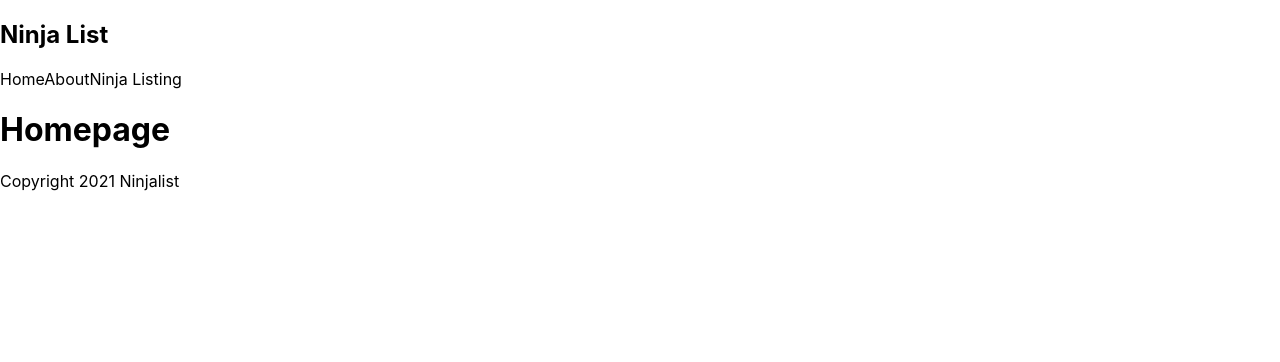
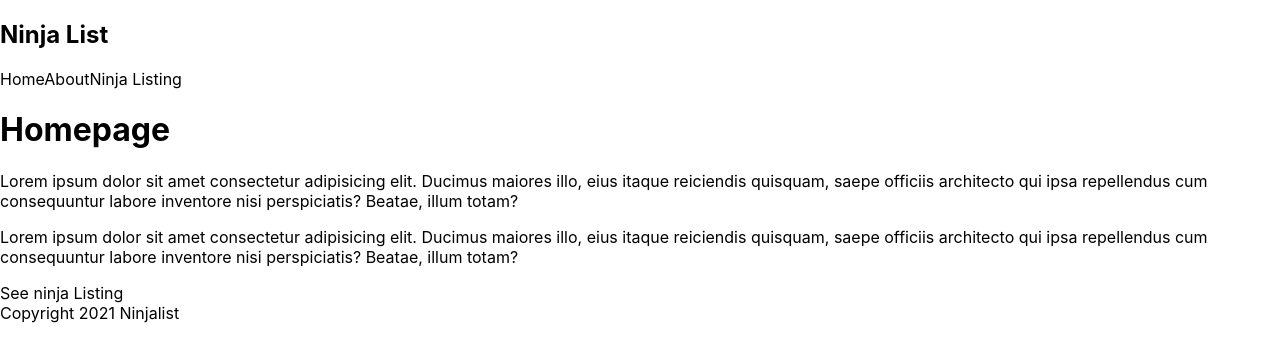
Before and after one commit to STomlinson1/nextjs-playground, a Next.js app in the folder ninjalist/: page / in a window 1280 px wide. Shown: the top 362 px of the page. Built offline with nearby package versions, Linux system fonts and the light colour scheme.

Commit message:
Create a Layout component to wrap the app.

```diff
--- /dev/null
+++ b/ninjalist/components/Layout.jsx
@@ -0,0 +1,14 @@
+import Navbar from './Navbar';
+import Footer from './Footer';
+
+const Layout = ({ children }) => {
+	return (
+		<div className="content">
+			<Navbar />
+			{children}
+			<Footer />
+		</div>
+	);
+};
+
+export default Layout;
--- a/ninjalist/components/Navbar.jsx
+++ b/ninjalist/components/Navbar.jsx
@@ -1,12 +1,20 @@
+import Link from 'next/link';
+
 const Navbar = () => {
 	return (
 		<nav>
 			<div className="logo">
 				<h1>Ninja List</h1>
 			</div>
-			<a>Home</a>
-			<a>About</a>
-			<a>Ninja Listing</a>
+			<Link href="/">
+				<a>Home</a>
+			</Link>
+			<Link href="/about">
+				<a>About</a>
+			</Link>
+			<Link href="/ninjas">
+				<a>Ninja Listing</a>
+			</Link>
 		</nav>
 	);
 };
--- a/ninjalist/pages/_app.js
+++ b/ninjalist/pages/_app.js
@@ -1,7 +1,12 @@
-import '../styles/globals.css'
+import Layout from '../components/Layout';
+import '../styles/globals.css';
 
 function MyApp({ Component, pageProps }) {
-  return <Component {...pageProps} />
+	return (
+		<Layout>
+			<Component {...pageProps} />
+		</Layout>
+	);
 }
 
-export default MyApp
+export default MyApp;
--- a/ninjalist/pages/index.jsx
+++ b/ninjalist/pages/index.jsx
@@ -1,16 +1,26 @@
 import Head from 'next/head';
 import styles from '../styles/Home.module.css';
-
-// components
-import Navbar from '../components/Navbar';
-import Footer from '../components/Footer';
+import Link from 'next/link';
 
 export default function Home() {
 	return (
 		<div>
-			<Navbar />
 			<h1>Homepage</h1>
-			<Footer />
+			<p>
+				Lorem ipsum dolor sit amet consectetur adipisicing elit. Ducimus maiores
+				illo, eius itaque reiciendis quisquam, saepe officiis architecto qui ipsa
+				repellendus cum consequuntur labore inventore nisi perspiciatis? Beatae,
+				illum totam?
+			</p>
+			<p>
+				Lorem ipsum dolor sit amet consectetur adipisicing elit. Ducimus maiores
+				illo, eius itaque reiciendis quisquam, saepe officiis architecto qui ipsa
+				repellendus cum consequuntur labore inventore nisi perspiciatis? Beatae,
+				illum totam?
+			</p>
+			<Link href="/ninjas">
+				<a>See ninja Listing</a>
+			</Link>
 		</div>
 	);
 }
```
